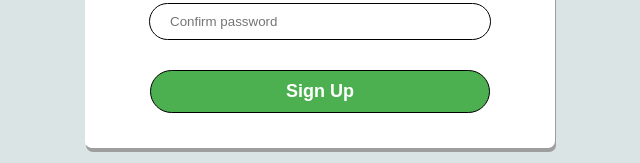
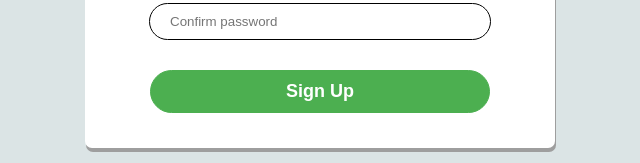
Before and after one commit to KhadizaChowdhury/Assignment_2, a plain HTML site: page index.html in a window 1280 px wide. Shown: the part 451-614 px from the top of the page, without its empty margins (320-960 px from the left). Drawn offline with Linux system fonts and the light colour scheme.

Commit message:
Update style.css

```diff
--- a/style.css
+++ b/style.css
@@ -103,7 +103,8 @@ input:focus{
 .btn{
 	background: #4caf50;
 	color: white;
+	border: 1px solid #4caf50;
 	font-size: 18px;
- font-weight: 650;
+        font-weight: 650;
 	width: 340px !important;
 }
```
